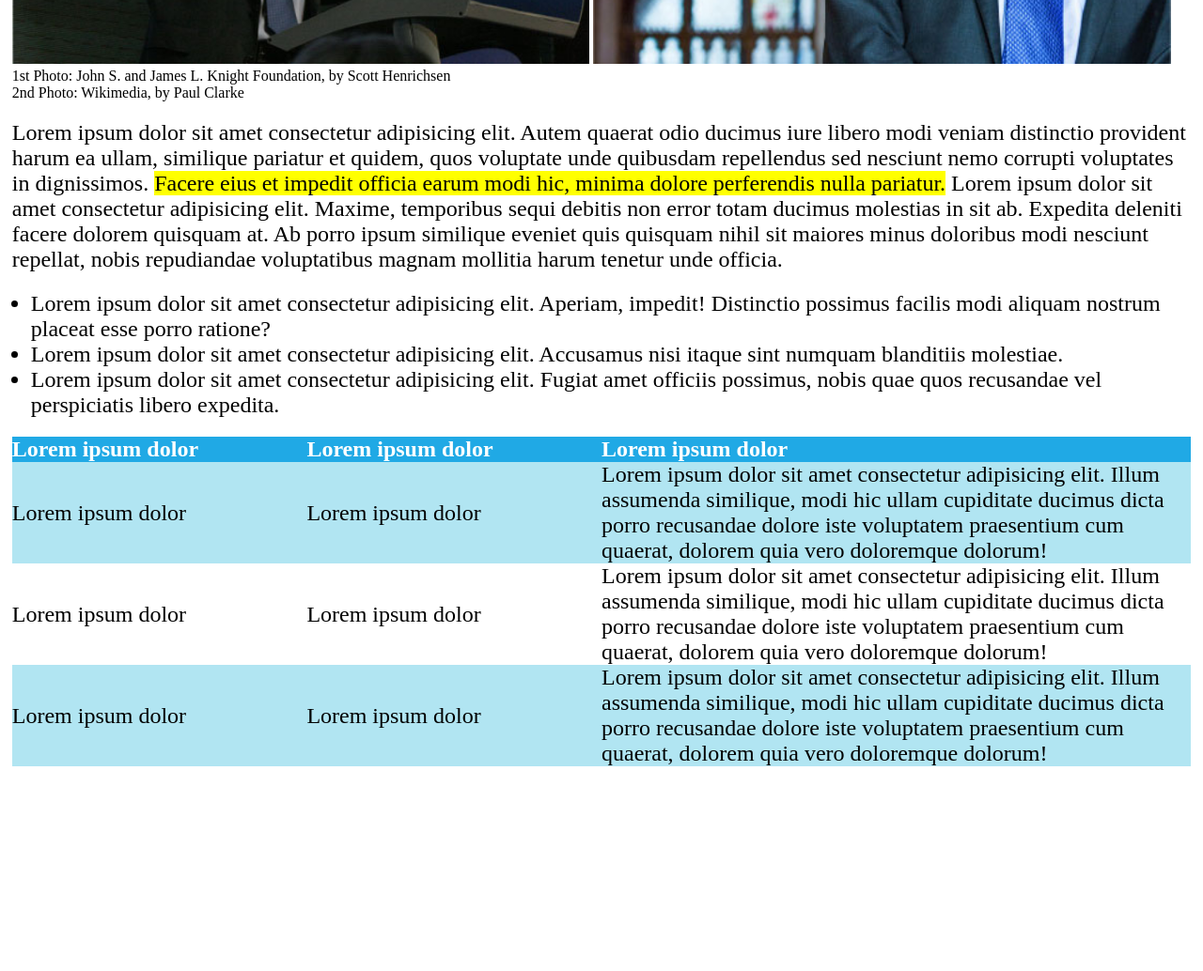
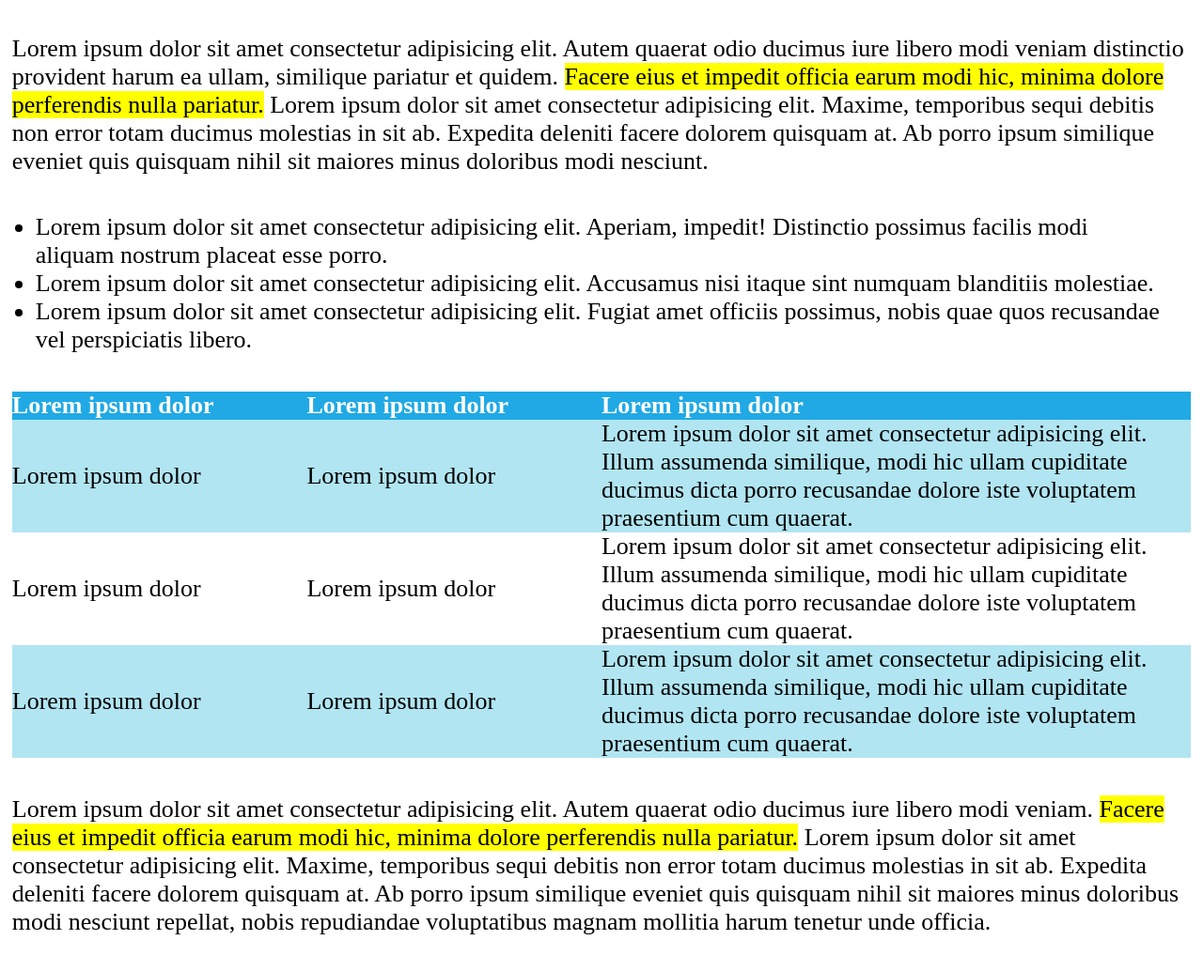
Before and after one commit to giuliabaratella/html-css-booleaner, a plain HTML site: page index.html in a window 1280 px wide. Shown: the part 958-1992 px from the top of the page at 94% size. Before the commit the page ends 1774 px from the top, so only its background shows below. Drawn offline with Linux system fonts and the light colour scheme.

Commit message:
added 2nd paragraph + general fix

```diff
--- a/css/style.css
+++ b/css/style.css
@@ -12,7 +12,7 @@ main {
     position: relative;
     background-color: #4ea0ff;
     background-image: url(../img/pattern.png);
-    height: 200px;
+    height: 175px;
 }
 
 header img {
@@ -27,7 +27,8 @@ header img {
 }
 
 .title-article h1 {
-    font-size: 70px;
+    font-size: 60px;
+    font-weight: bold;
 }
 
 .title-article h2 {
@@ -46,15 +47,20 @@ header img {
     color: #6ec6ee;
 }
 
-.photo-article {
-    margin: 20px 0 20px 0;
+.photo-article, .text-section, .table-article {
+    margin: 40px 0 40px 0;
 }
+
 .photo {
-    width: 49%;
+    width: 48%;
+}
+
+figcaption {
+    font-size: 20px;
 }
 
 .text-article {
-    font-size: 24px;
+    font-size: 26px;
 }
 
 .highlited-text {
@@ -62,7 +68,7 @@ header img {
 }
 
 .text-list {
-    margin: 20px;
+    margin: 25px;
 }
 
 .table-article {
--- a/index.html
+++ b/index.html
@@ -38,15 +38,15 @@
         </div>
 
         <section class="text-article">
-            <p>Lorem ipsum dolor sit amet consectetur adipisicing elit. Autem quaerat odio ducimus iure libero modi veniam distinctio provident harum ea ullam, similique pariatur et quidem, quos voluptate unde quibusdam repellendus sed nesciunt nemo corrupti voluptates in dignissimos.
+            <p class="text-section">Lorem ipsum dolor sit amet consectetur adipisicing elit. Autem quaerat odio ducimus iure libero modi veniam distinctio provident harum ea ullam, similique pariatur et quidem.
                 <span class="highlited-text">Facere eius et impedit officia earum modi hic, minima dolore perferendis nulla pariatur.</span>
-                Lorem ipsum dolor sit amet consectetur adipisicing elit. Maxime, temporibus sequi debitis non error totam ducimus molestias in sit ab. Expedita deleniti facere dolorem quisquam at. Ab porro ipsum similique eveniet quis quisquam nihil sit maiores minus doloribus modi nesciunt repellat, nobis repudiandae voluptatibus magnam mollitia harum tenetur unde officia.
+                Lorem ipsum dolor sit amet consectetur adipisicing elit. Maxime, temporibus sequi debitis non error totam ducimus molestias in sit ab. Expedita deleniti facere dolorem quisquam at. Ab porro ipsum similique eveniet quis quisquam nihil sit maiores minus doloribus modi nesciunt.
             </p>
 
             <ul class="text-list">
-                <li>Lorem ipsum dolor sit amet consectetur adipisicing elit. Aperiam, impedit! Distinctio possimus facilis modi aliquam nostrum placeat esse porro ratione?</li>
+                <li>Lorem ipsum dolor sit amet consectetur adipisicing elit. Aperiam, impedit! Distinctio possimus facilis modi aliquam nostrum placeat esse porro.</li>
                 <li>Lorem ipsum dolor sit amet consectetur adipisicing elit. Accusamus nisi itaque sint numquam blanditiis molestiae.</li>
-                <li>Lorem ipsum dolor sit amet consectetur adipisicing elit. Fugiat amet officiis possimus, nobis quae quos recusandae vel perspiciatis libero expedita.</li>
+                <li>Lorem ipsum dolor sit amet consectetur adipisicing elit. Fugiat amet officiis possimus, nobis quae quos recusandae vel perspiciatis libero.</li>
             </ul>
 
             <table class="table-article">
@@ -61,20 +61,25 @@
                     <tr class="blue-row">
                         <td>Lorem ipsum dolor</td>
                         <td>Lorem ipsum dolor</td>
-                        <td>Lorem ipsum dolor sit amet consectetur adipisicing elit. Illum assumenda similique, modi hic ullam cupiditate ducimus dicta porro recusandae dolore iste voluptatem praesentium cum quaerat, dolorem quia vero doloremque dolorum!</td>
+                        <td>Lorem ipsum dolor sit amet consectetur adipisicing elit. Illum assumenda similique, modi hic ullam cupiditate ducimus dicta porro recusandae dolore iste voluptatem praesentium cum quaerat.</td>
                     </tr>
                     <tr>
                         <td>Lorem ipsum dolor</td>
                         <td>Lorem ipsum dolor</td>
-                        <td>Lorem ipsum dolor sit amet consectetur adipisicing elit. Illum assumenda similique, modi hic ullam cupiditate ducimus dicta porro recusandae dolore iste voluptatem praesentium cum quaerat, dolorem quia vero doloremque dolorum!</td>
+                        <td>Lorem ipsum dolor sit amet consectetur adipisicing elit. Illum assumenda similique, modi hic ullam cupiditate ducimus dicta porro recusandae dolore iste voluptatem praesentium cum quaerat.</td>
                     </tr>
                     <tr class="blue-row">
                         <td>Lorem ipsum dolor</td>
                         <td>Lorem ipsum dolor</td>
-                        <td>Lorem ipsum dolor sit amet consectetur adipisicing elit. Illum assumenda similique, modi hic ullam cupiditate ducimus dicta porro recusandae dolore iste voluptatem praesentium cum quaerat, dolorem quia vero doloremque dolorum!</td>
+                        <td>Lorem ipsum dolor sit amet consectetur adipisicing elit. Illum assumenda similique, modi hic ullam cupiditate ducimus dicta porro recusandae dolore iste voluptatem praesentium cum quaerat.</td>
                     </tr>
                 </tbody>
             </table>
+
+            <p class="text-section">Lorem ipsum dolor sit amet consectetur adipisicing elit. Autem quaerat odio ducimus iure libero modi veniam.
+                <span class="highlited-text">Facere eius et impedit officia earum modi hic, minima dolore perferendis nulla pariatur.</span>
+                Lorem ipsum dolor sit amet consectetur adipisicing elit. Maxime, temporibus sequi debitis non error totam ducimus molestias in sit ab. Expedita deleniti facere dolorem quisquam at. Ab porro ipsum similique eveniet quis quisquam nihil sit maiores minus doloribus modi nesciunt repellat, nobis repudiandae voluptatibus magnam mollitia harum tenetur unde officia.
+            </p>
 
         </section>
 
```
